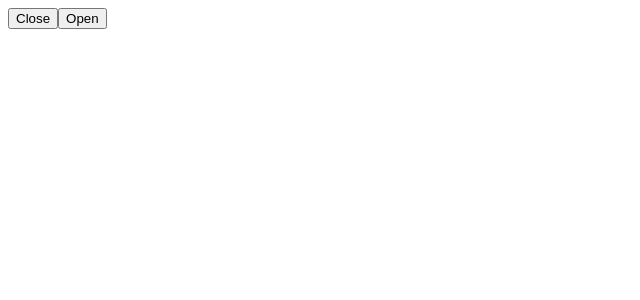
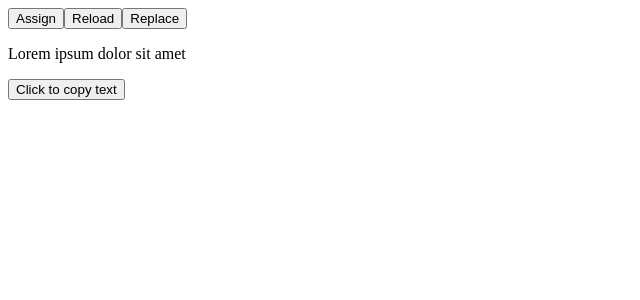
Before and after one commit to ONL-JS-FE2023-1/cra-first-project, a React (Create React App) app: page / in a window 1280 px wide. Shown: the top 300 px of the page, without its empty margins (0-640 px from the left). Built offline with nearby package versions, Linux system fonts and the light colour scheme.

Commit message:
Add react-toastify + clipboard writeText

```diff
--- a/package.json
+++ b/package.json
@@ -11,6 +11,7 @@
     "react-dom": "^18.2.0",
     "react-scripts": "5.0.1",
     "react-spinners": "^0.13.8",
+    "react-toastify": "^9.1.3",
     "sass": "^1.64.1",
     "web-vitals": "^2.1.4"
   },
--- a/src/components/App.js
+++ b/src/components/App.js
@@ -1,12 +1,36 @@
-
+import { ToastContainer, toast } from 'react-toastify';
+import 'react-toastify/dist/ReactToastify.css';
 
 
 function App() {
     return (
         <>
-            {/* window.close() - тестувати цей метод у новій вкладці */}
-            <button onClick={() => {window.close()}}>Close</button>
-            <button onClick={() => {window.open('https://github.com/')}}>Open</button>
+            <ToastContainer
+                position="top-center"
+                autoClose={5000}
+                hideProgressBar={false}
+                newestOnTop={false}
+                closeOnClick
+                rtl={false}
+                pauseOnFocusLoss
+                draggable
+                pauseOnHover
+                theme="colored"
+            />
+
+            {/* assign - просто завантажує нову сторінку */}
+            <button onClick={() => { window.location.assign('https://developer.mozilla.org') }}>Assign</button>
+            <button onClick={() => { window.location.reload() }}>Reload</button>
+            {/* replace - завантажує нову сторінку, при тому до попередньої ми вже повернутися не можемо */}
+            <button onClick={() => { window.location.replace('https://github.com/') }}>Replace</button>
+
+            <p>Lorem ipsum dolor sit amet</p>
+            <button
+                onClick={() => {
+                    window.navigator.clipboard.writeText('Lorem ipsum dolor sit amet');
+                    toast.success('Copied to clipboard');
+                }}
+            >Click to copy text</button>
         </>
     )
 }
```
Also changed, not shown: 1 other file (tests, documents, lock files or other folders).
